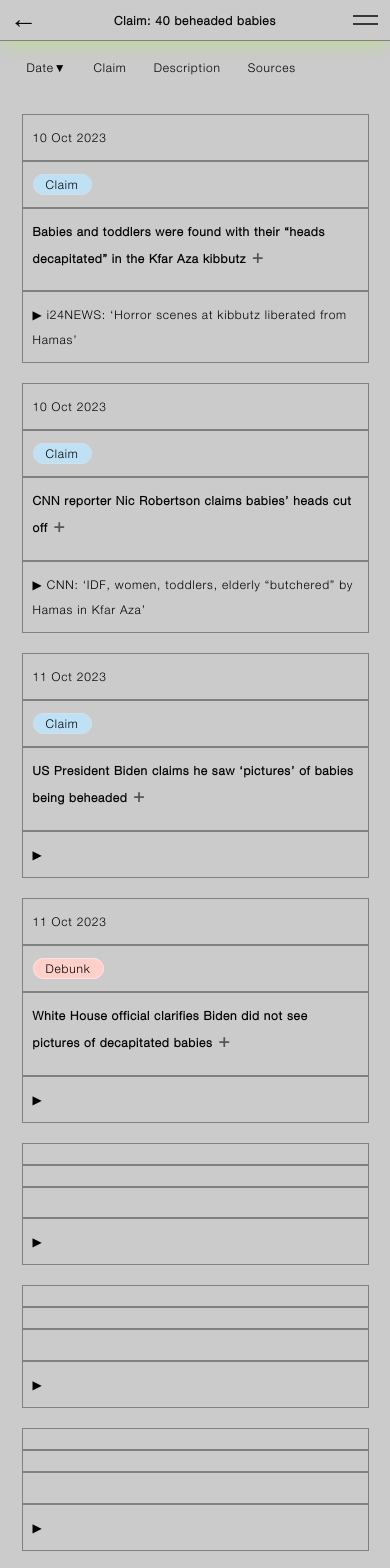
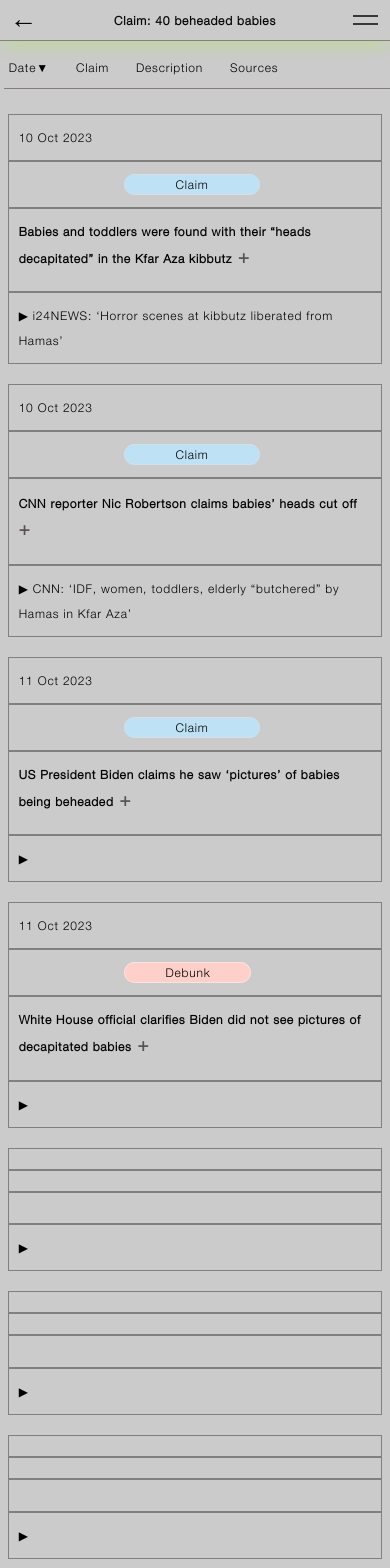
Before and after one commit to tamtzekin/hasbara-tracker, a React (Create React App) app: page /claim-a in a window 390 px wide. Shown: the top 1568 px of the page. Built offline with nearby package versions, Linux system fonts and the light colour scheme.

Commit message:
table styling

```diff
--- a/src/components/ClaimA.js
+++ b/src/components/ClaimA.js
@@ -280,6 +280,8 @@ function ClaimA() {
           return dateA.getTime() - dateB.getTime();
         },
       },
+
+
       {
         Header: 'Claim',
         accessor: (row) => row.claim.claimText,
@@ -287,11 +289,13 @@ function ClaimA() {
           <span className={row.original.claim.claimClass}>{row.original.claim.claimText}</span>
         ),
       },
+
+
       {
         Header: 'Description',
         accessor: 'description',
         Cell: ({ value }) => (
-          <div>
+          <div style={{maxWidth:700}}>
             <details>
               <summary>{value.summary}<span className={value.summaryClass}></span></summary>
               <div dangerouslySetInnerHTML={{ __html: value.details }} />
@@ -299,6 +303,8 @@ function ClaimA() {
           </div>
         ),
       },
+
+
       {
         Header: 'Sources',
         accessor: 'sourceText',
@@ -311,6 +317,8 @@ function ClaimA() {
           </VideoPlayer>
         ),
       },
+
+
     ],
     []
   );
@@ -375,6 +383,7 @@ function ClaimA() {
                     style={{
                       padding: '10px',
                       border: 'solid 1px gray',
+                      overflow: 'hidden',
                     }}
                   >
                     {cell.render('Cell')}
--- a/src/components/ClaimPage.css
+++ b/src/components/ClaimPage.css
@@ -273,6 +273,24 @@ table.a::selection {
         border-bottom: #867d7d solid 0.5px;
     }
 
+    .claim-tag {
+        margin: 0 0 0 30%;
+        padding-left: 50px;
+        padding-right: 50px;
+    }
+
+    .debunk-tag {
+        margin: 0 0 0 30%;
+        padding-left: 40px;
+        padding-right: 40px;
+    }
+
+    .context-tag {
+        margin: 0 0 0 30%;
+        padding-left: 30px;
+        padding-right: 30px;
+    }
+
     .table-container {
         top: 0;
         /* position: relative; */
@@ -300,14 +318,17 @@ table.a::selection {
         border-bottom: none;
         text-align: left;
         padding: 15px;
+        margin: 0 -4% 0 -4%;
     }
 
     thead {
         border: none;
         position: fixed;
-        height: 100px;
+        height: 80px;
         top: 1%;
-
+        left: 1%;
+        z-index: 2;
+        border-bottom: #867d7d solid 0.5px;
     }
 
     th {
```
